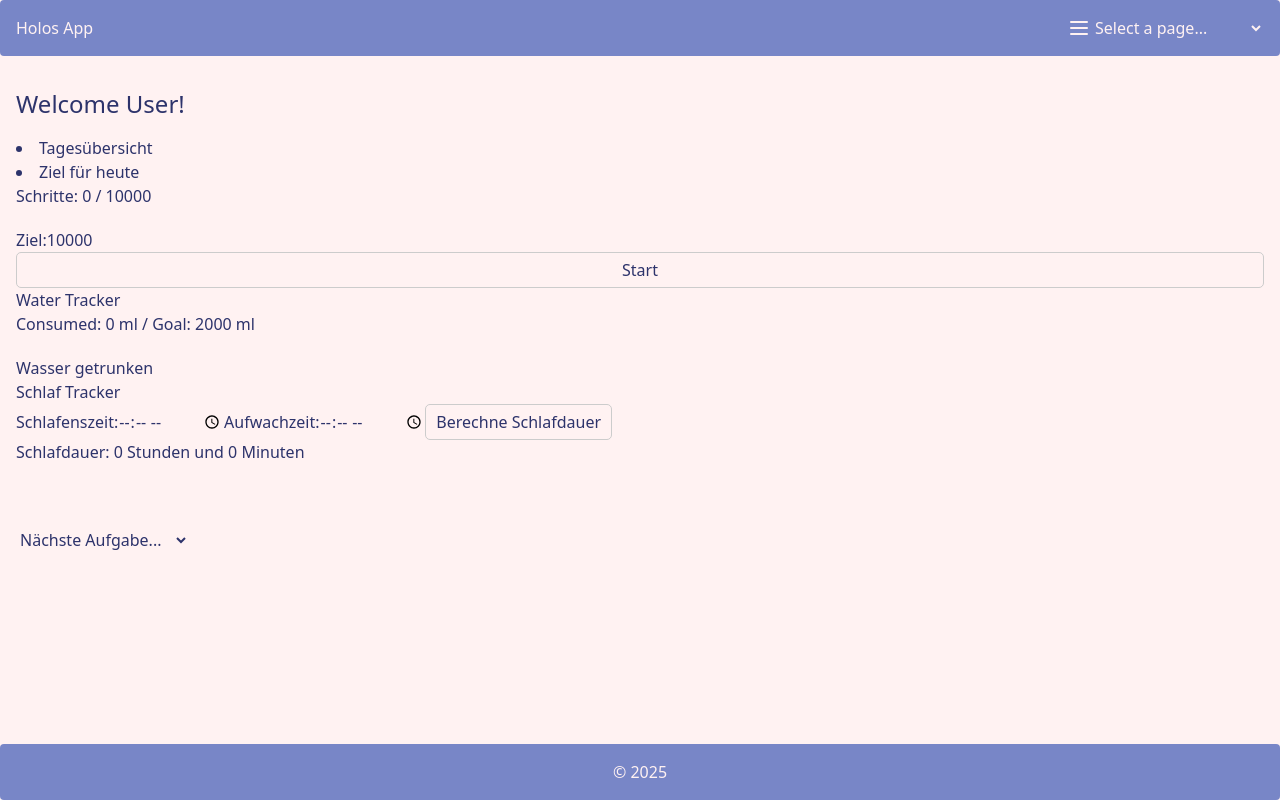
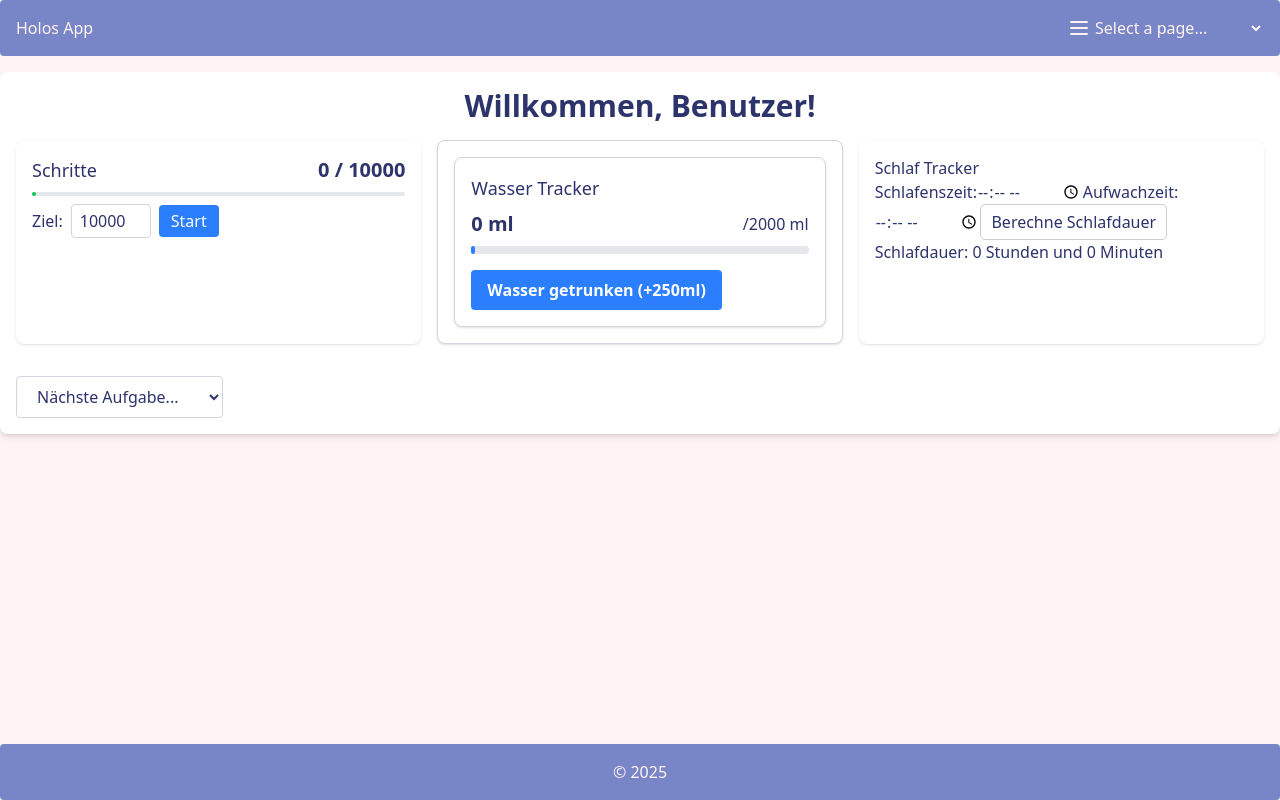
Before and after one commit to team-holos/holos-app, a React (Vite) app in the folder frontend/: page / in a window 1280 px wide. Built offline with nearby package versions, Linux system fonts and the light colour scheme; no server answers.

Commit message:
revised dashboard page and optimized button styling

```diff
--- a/frontend/src/components/WaterTracker.jsx
+++ b/frontend/src/components/WaterTracker.jsx
@@ -10,13 +10,23 @@ function WaterTracker() {
     };
 
     return (
-        <div>
-            <h2>Water Tracker</h2>
+        <div className="bg-white rounded-lg shadow p-4 border border-gray-300">
+            <h2 className="text-lg font-medium mb-2">Wasser Tracker</h2>
             <div>
-                Consumed: {waterConsumed} ml / Goal: {waterGoal} ml
-                <div style={{ width: `${(waterConsumed / waterGoal) * 100}%`, height: '20px', backgroundColor: 'blue' }}></div>
+                <div className="flex items-center justify-between mb-2">
+                    <span className="text-xl font-bold">{waterConsumed} ml</span>
+                    <span>/{waterGoal} ml</span>
+                </div>
+                <div className="w-full bg-gray-200 rounded-full h-2">
+                    <div className="bg-blue-500 text-xs font-medium text-blue-100 text-center p-0.5 leading-none rounded-full h-2" style={{ width: `${(waterConsumed / waterGoal) * 100}%` }}> </div>
+                </div>
             </div>
-            <button onClick={logWaterIntake}>Wasser getrunken</button>
+            <button
+                onClick={logWaterIntake}
+                className="mt-4 bg-blue-500 hover:bg-blue-700 text-white font-bold py-2 px-4 rounded"
+            >
+                Wasser getrunken (+250ml)
+            </button>
         </div>
     );
 }
--- a/frontend/src/pages/DashboardPage.jsx
+++ b/frontend/src/pages/DashboardPage.jsx
@@ -1,11 +1,7 @@
-// import { useState } from "react";
-// import Nutrition from "./NutritionPage";
 import React, { useState, useEffect } from 'react';
 import { useNavigate } from "react-router-dom";
 import WaterTracker from "../components/WaterTracker";
 import SleepTracker from '../components/SleepTracker';
-// import { Menu } from "lucide-react";
-
 
 function DashboardPage() {
   const navigate = useNavigate();
@@ -19,7 +15,6 @@ function DashboardPage() {
       interval = setInterval(() => {
         setSteps((prevSteps) => {
           const newSteps = Math.min(prevSteps + Math.floor(Math.random() * 500), goalSteps);
-          console.log("neueSchritte");
           return newSteps;
         });
       }, 5000);
@@ -48,57 +43,63 @@ function DashboardPage() {
     setSimulationActiv(false);
   };
   const progress = (steps / goalSteps) * 100;
-  console.log("Schritte:", steps);
 
   return (
-    <div className="text-[#2D336B] p-4 my-4">
-      <h1 className="text-2xl mb-4">Welcome User!</h1>
-      <ul className="list-disc list-inside">
-        <li>Tagesübersicht</li>
-        <li>Ziel für heute</li>
-      </ul>
+    <div className="font-roboto text-[#2D336B] p-4 my-4 bg-white rounded-lg shadow-md"> {/* Container */}
+      <h1 className="text-3xl font-bold mb-4 text-center">Willkommen, Benutzer!</h1> {/* Überschrift */}
 
+      <div className="grid grid-cols-1 md:grid-cols-3 gap-4"> {/* Grid-Layout für Bereiche */}
 
-      <div>
-        Schritte: {steps} / {goalSteps}
-        <div style={{ width: `${progress}%`, height: '20px', backgroundColor: 'green' }}></div>
+        {/* Schritte-Bereich */}
+        <div className="bg-white rounded-lg shadow p-4">
+          <div className="flex items-center justify-between mb-2">
+            <span className="text-lg font-medium">Schritte</span>
+            <span className="text-xl font-bold">{steps} / {goalSteps}</span>
           </div>
-
-      {/* Eingabefeld für das Ziel */}
-      <label htmlFor="goal">Ziel:</label>
+          <div className="w-full bg-gray-200 rounded-full">
+            <div className="bg-green-500 text-xs font-medium text-green-100 text-center p-0.5 leading-none rounded-full" style={{ width: `${progress}%` }}> </div>
+          </div>
+          <div className="mt-2 flex items-center">
+            <label htmlFor="goal" className="mr-2">Ziel:</label>
             <input
               type="number"
               id="goal"
               value={goalSteps}
               onChange={handleGoalChange}
+              className="border border-gray-300 rounded px-2 py-1 w-20"
             />
-      <div style={{ display: 'flex', flexDirection: 'column', gap: '10px' }}>
             <button
               onClick={simulationActiv ? stopSimulation : startSimulation}
-          style={{ border: '1px solid #ccc', padding: '5px 10px', borderRadius: '5px' }}
+              className={`ml-2 px-3 py-1 rounded ${simulationActiv ? 'bg-red-500 text-white' : 'bg-blue-500 text-white'}`}
             >
               {simulationActiv ? "Stopp" : "Start"}
             </button>
           </div>
+        </div>
 
+        {/* Wasser-Bereich */}
+        <div className="bg-white rounded-lg shadow p-4 border border-gray-300">
           <WaterTracker />
+        </div>
+
+        {/* Schlaf-Bereich */}
+        <div className="bg-white rounded-lg shadow p-4">
           <SleepTracker />
+        </div>
 
-      <form className="flex items-center mt-16">
-        {/* <label htmlFor="shortcuts" className="inline-block">
-          <Menu />
-        </label> */}
-        <select id="uebersicht" name="uebersicht" onChange={handleNavigation}>
+      </div>
+
+      {/* Navigations-Dropdown */}
+      <div className="mt-8">
+        <select id="uebersicht" name="uebersicht" onChange={handleNavigation} className="border border-gray-300 rounded px-4 py-2">
           <option value="">Nächste Aufgabe...</option>
-          <option value="/nutrition" className="inline-block">
-            Ernährung
-          </option>
+          <option value="/nutrition">Ernährung</option>
           <option value="/fitness">Fitness</option>
           <option value="/mentalhealth">Mentale Gesundheit</option>
           <option value="/relaxation">Entspannung</option>
           <option value="/settings">Einstellungen</option>
         </select>
-      </form>
+      </div>
     </div>
   );
 }
```
Lines whose indentation alone changed are shown as unchanged.
